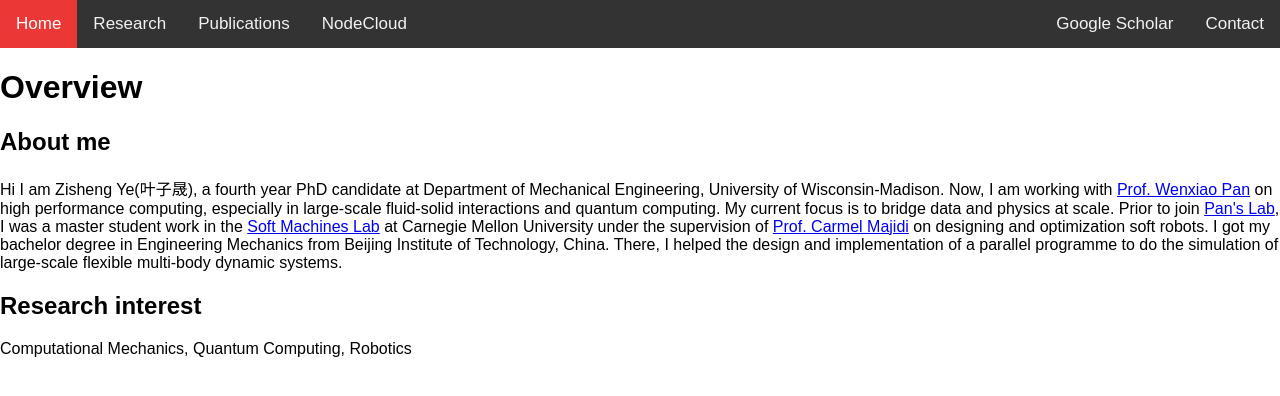
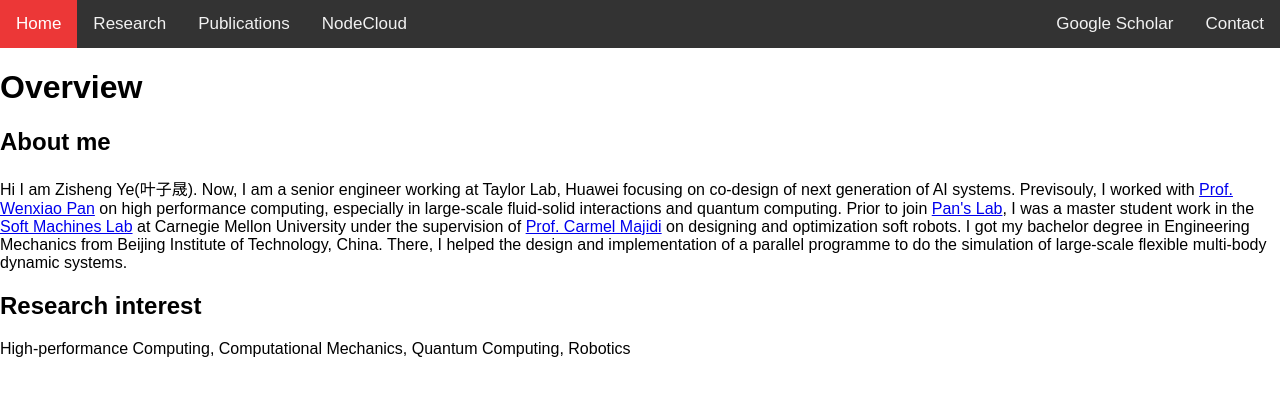
Before and after one commit to zishengye/zishengye.github.io, a Jekyll site: the page built from index.md, in a window 1280 px wide. Shown: the top 396 px of the page. Built offline with Jekyll 4.4.1, drawn with Linux system fonts in a browser that asks for light colours.

Commit message:
update recent changes

```diff
--- a/index.md
+++ b/index.md
@@ -17,18 +17,7 @@ link: index
 <h1>Overview</h1>
 
 <h2>About me</h2>
-<p>Hi I am Zisheng Ye(叶子晟), a fourth year PhD candidate at Department of Mechanical Engineering, University of
-    Wisconsin-Madison. Now, I am
-    working with <a href="https://directory.engr.wisc.edu/me/Faculty/Pan_Wenxiao/">Prof.
-        Wenxiao Pan</a> on high performance computing, especially in large-scale fluid-solid interactions and
-    quantum computing. My current focus is to bridge data and physics at scale. Prior to join <a
-        href="https://pan.labs.wisc.edu/">Pan's Lab</a>, I was a master student work in the <a
-        href="http://sml.me.cmu.edu/">Soft Machines Lab</a> at Carnegie Mellon University under the
-    supervision of <a href="https://www.meche.engineering.cmu.edu/directory/bios/majidi-carmel.html">Prof. Carmel
-        Majidi</a> on
-    designing and optimization soft robots. I got my bachelor degree in Engineering Mechanics from Beijing Institute
-    of Technology, China. There, I helped the design and implementation of a parallel programme to do the simulation
-    of large-scale flexible multi-body dynamic systems. </p>
+<p>Hi I am Zisheng Ye(叶子晟). Now, I am a senior engineer working at Taylor Lab, Huawei focusing on co-design of next generation of AI systems. Previsouly, I worked with <a href="https://directory.engr.wisc.edu/me/Faculty/Pan_Wenxiao/">Prof. Wenxiao Pan</a> on high performance computing, especially in large-scale fluid-solid interactions and quantum computing. Prior to join <a href="https://pan.labs.wisc.edu/">Pan's Lab</a>, I was a master student work in the <a href="http://sml.me.cmu.edu/">Soft Machines Lab</a> at Carnegie Mellon University under the supervision of <a href="https://www.meche.engineering.cmu.edu/directory/bios/majidi-carmel.html">Prof. Carmel Majidi</a> on designing and optimization soft robots. I got my bachelor degree in Engineering Mechanics from Beijing Institute of Technology, China. There, I helped the design and implementation of a parallel programme to do the simulation of large-scale flexible multi-body dynamic systems. </p>
 
 <h2>Research interest</h2>
-<p>Computational Mechanics, Quantum Computing, Robotics</p>
+<p>High-performance Computing, Computational Mechanics, Quantum Computing, Robotics</p>
```
Also changed, not shown: bib/publications.bib (+20 -0 lines), publications.md (+14 -9 lines).
